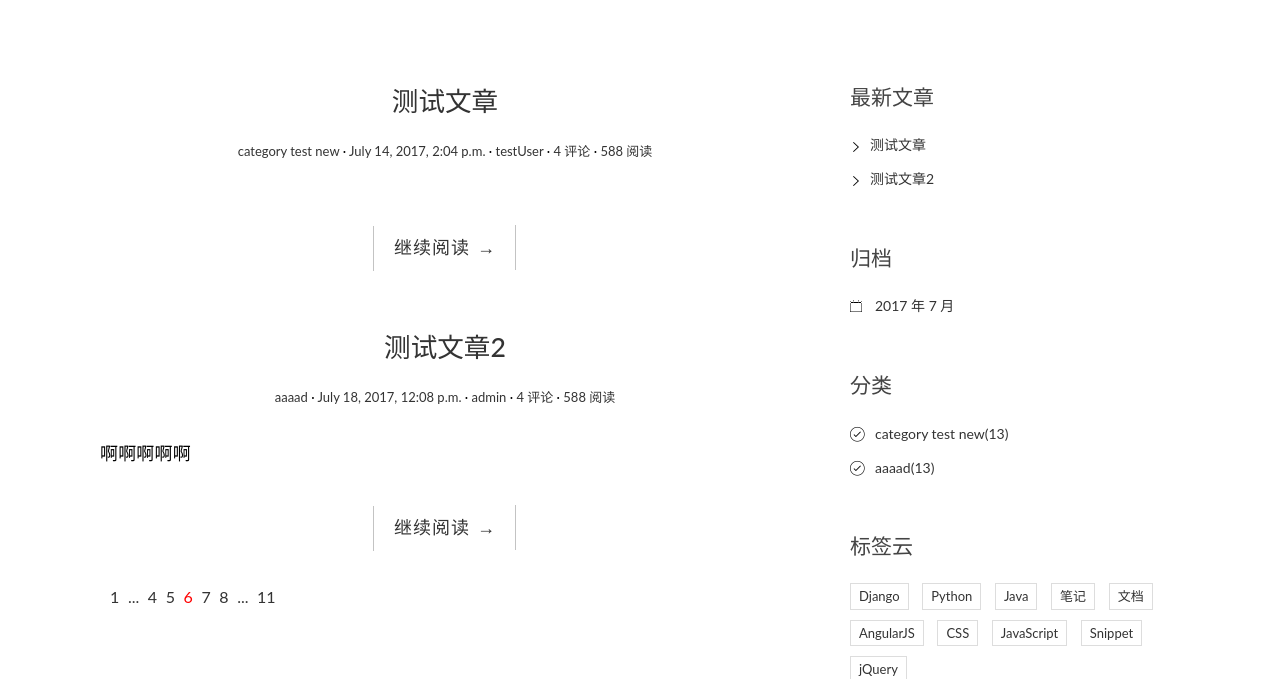
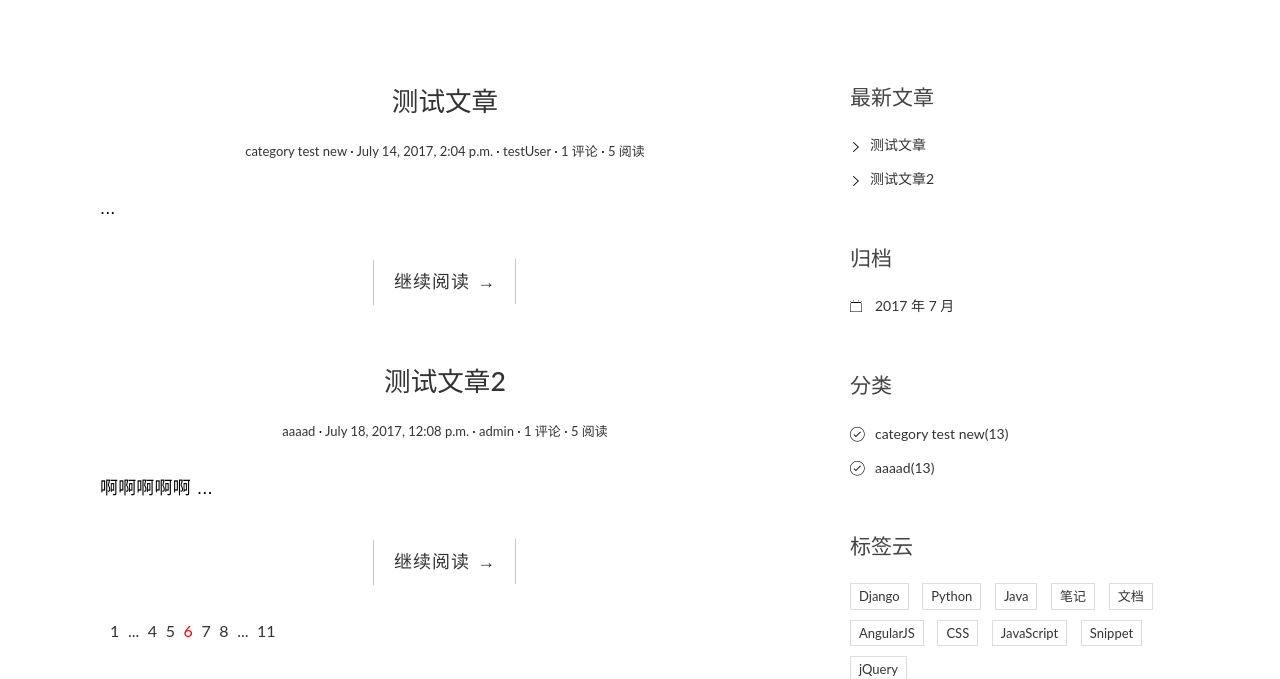
Before and after one commit to JamesLiAndroid/django-blog-practice, a Django app: page / in a window 1280 px wide. Shown: the part 91-770 px from the top of the page. Run offline with Django 3.2, Linux system fonts and the light colour scheme; data comes from the database, SQL or seed files in the repository; both versions use the stored data as it was after the commit; some libraries are stand-ins or nearby versions.

Commit message:
完成文章访问量和评论量的编写，完成摘要获取的内容

```diff
--- a/blogproject/blog/models.py
+++ b/blogproject/blog/models.py
@@ -3,6 +3,8 @@ from django.contrib.auth.models import User
 from django.urls import reverse
 from django.utils.six import python_2_unicode_compatible
 
+from django.utils.html import strip_tags
+import markdown
 # Create your models here.
 
 
@@ -75,6 +77,9 @@ class Post(models.Model):
     # 因为我们规定一篇文章只能有一个作者，而一个作者可能会写多篇文章，因此这是一对多的关联关系，和 Category 类似。
     author = models.ForeignKey(User)
 
+    # views字段记录阅读量，只能是正整数或0
+    views = models.PositiveIntegerField(default=0)
+
     def __str__(self):
         return self.title
 
@@ -82,5 +87,29 @@ class Post(models.Model):
     def get_absolute_url(self):
         return reverse('blog:detail', kwargs={'pk' : self.pk})
 
+    # 增加文章访问量自增的方法
+    def increase_views(self):
+        self.views += 1
+        self.save(update_fields=['views'])
+
+    # 重写父类的save方法
+    def save(self, *args, **kwargs):
+        if not self.excerpt:
+            # 实例化一个Markdown类，用于渲染body的文本
+            md = markdown.Markdown(
+                extensions = [
+                    'markdown.extensions.extra',
+                    'markdown.extensions.codehilite'
+                ]
+            )
+            # 先将markdown文本渲染成HTML文本
+            # strip_tags去掉html文本中全部的html标签
+            # 从文本中选取前54个字符赋给excerpt
+            self.excerpt = strip_tags(md.convert(self.body))[:54]
+
+        # 调用父类的save方法保存数据
+        super(Post, self).save(*args, **kwargs)
+
+
     class Meta:
         ordering = ['-create_time', 'title']
--- a/blogproject/blog/views.py
+++ b/blogproject/blog/views.py
@@ -16,8 +16,11 @@ def index(request):
     return render(request, 'blog/index.html', context = {'post_list': post_list})
 
 def detail(request, pk):
-    print('pk=', pk)
     post = get_object_or_404(Post, pk = pk)
+
+    # 阅读量+1
+    post.increase_views()
+
     post.body = markdown.markdown(post.body, extensions=[
         'markdown.extensions.extra',
         'markdown.extensions.codehilite',
--- a/blogproject/templates/blog/detail.html
+++ b/blogproject/templates/blog/detail.html
@@ -9,8 +9,8 @@
                             <span class="post-date"><a href="#"><time class="entry-date"
                                         datetime="{{ post.create_time }}">{{ post.create_time }}</time></a></span>
                             <span class="post-author"><a href="#">{{ post.author }}</a></span>
-                            <span class="comments-link"><a href="#">4 评论</a></span>
-                            <span class="views-count"><a href="#">588 阅读</a></span>
+                            <span class="comments-link"><a href="#">{{ post.comment_set.count }} 评论</a></span>
+                            <span class="views-count"><a href="#">{{ post.views }} 阅读</a></span>
                         </div>
                     </header>
                     <div class="entry-content clearfix">
--- a/blogproject/templates/blog/index.html
+++ b/blogproject/templates/blog/index.html
@@ -12,12 +12,15 @@
                             <span class="post-date"><a href="#"><time class="entry-date"
                                         datetime="{{ post.modified_time }}">{{ post.modified_time }}</time></a></span>
                             <span class="post-author"><a href="#">{{ post.author }}</a></span>
-                            <span class="comments-link"><a href="#">4 评论</a></span>
-                            <span class="views-count"><a href="#">588 阅读</a></span>
+                            <span class="comments-link"><a href="#">{{ post.comment_set.count }} 评论</a></span>
+                            <span class="views-count"><a href="{{ post.get_absolute_url }}">{{ post.views }} 阅读</a></span>
+
                         </div>
                     </header>
                     <div class="entry-content clearfix">
-                        <p>{{ post.excerpt }}</p>
+                        <!-- <p>{{ post.body|truncatechars:54 }}</p> -->
+
+                        <p>{{ post.excerpt }} ...</p>
                         <div class="read-more cl-effect-14">
                             <a href="{{ post.get_absolute_url }}" class="more-link">继续阅读 <span class="meta-nav">→</span></a>
                         </div>
```
Also changed, not shown: blogproject/blog/migrations/0002_auto_20170723_0110.py (added), blogproject/db.sqlite3.
